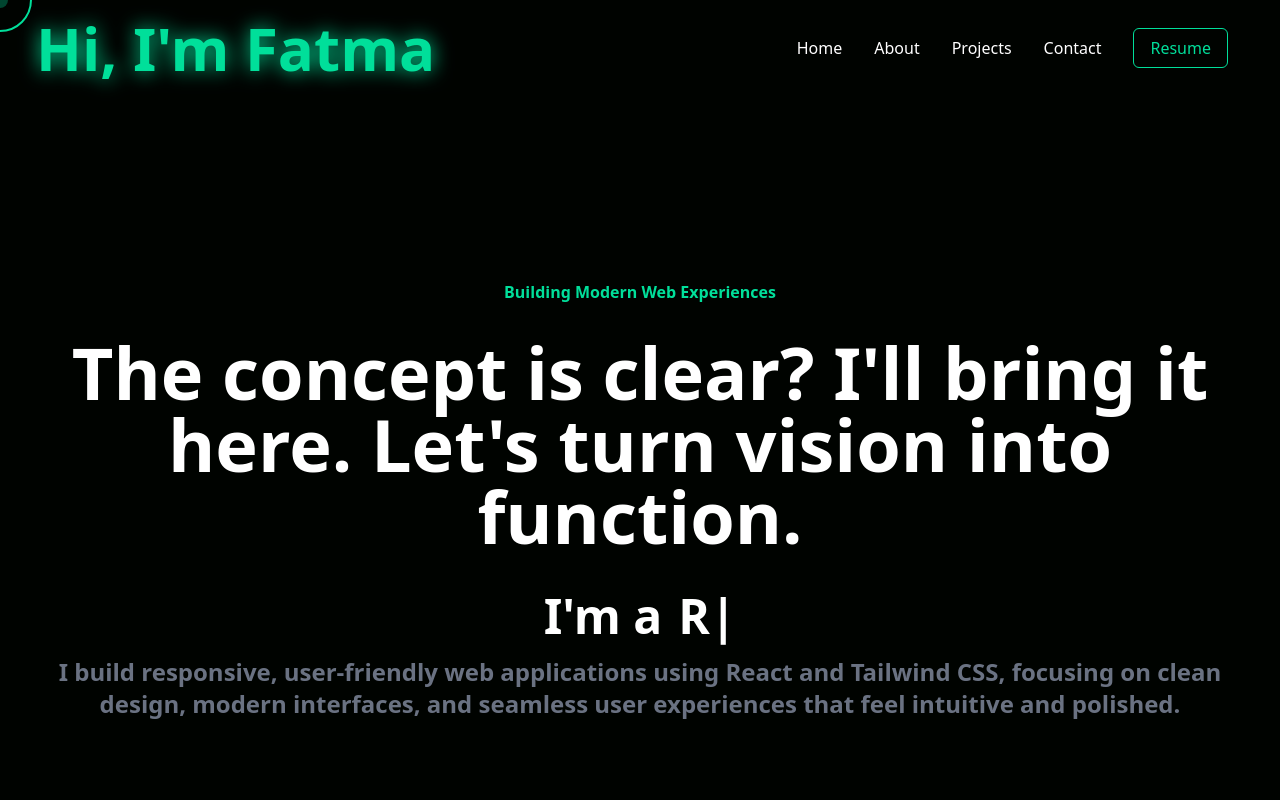
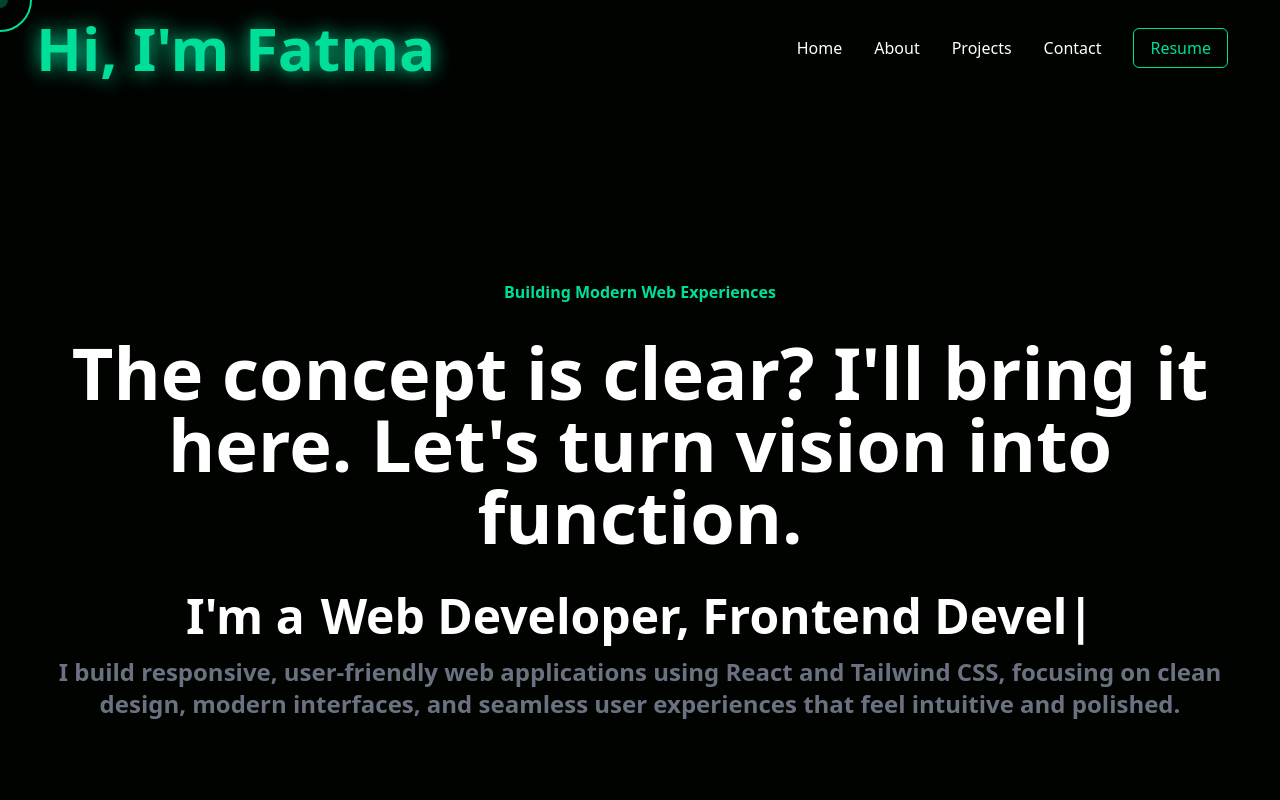
Before and after one commit to Fatma-Suleiman/fatma-portfolio, a React (Vite) app: page / in a window 1280 px wide. Shown: the top 800 px of the page. Built offline with nearby package versions, Linux system fonts and the light colour scheme.

Commit message:
improvise hero section

```diff
--- a/src/components/Hero.jsx
+++ b/src/components/Hero.jsx
@@ -11,7 +11,7 @@ function Hero(){
           <p className='md:text-5xl sm:text-4xl text-xl font-bold py-4'>
             I'm a </p>
             <ReactTyped className='md:text-5xl sm:text-4xl text-xl font-bold md:pl-4 pl-2 '
-              strings={['Frontend Developer', 'React Developer','UI/UX Enthusiast']}
+              strings={['Web Developer, Frontend Developer', 'React Developer','UI/UX Enthusiast']}
               typeSpeed={120}
               backSpeed={130}
               loop
```
